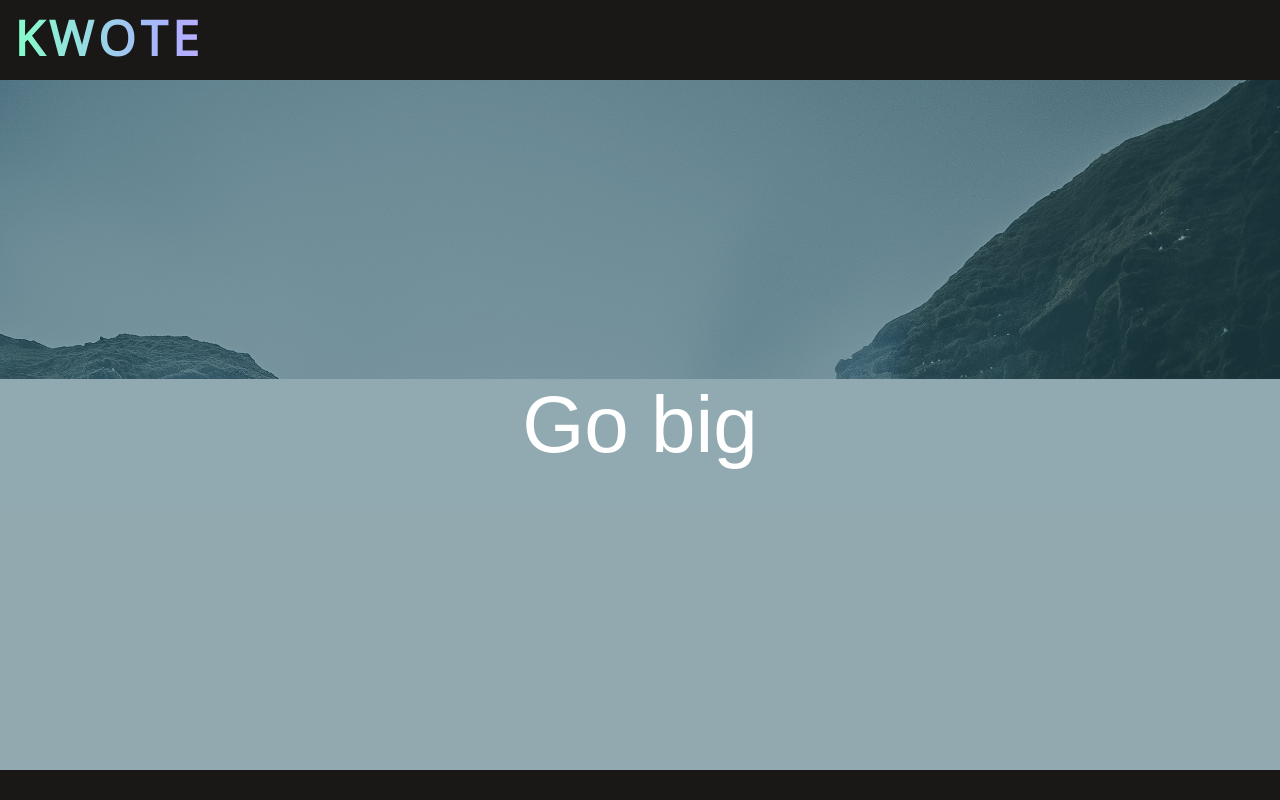
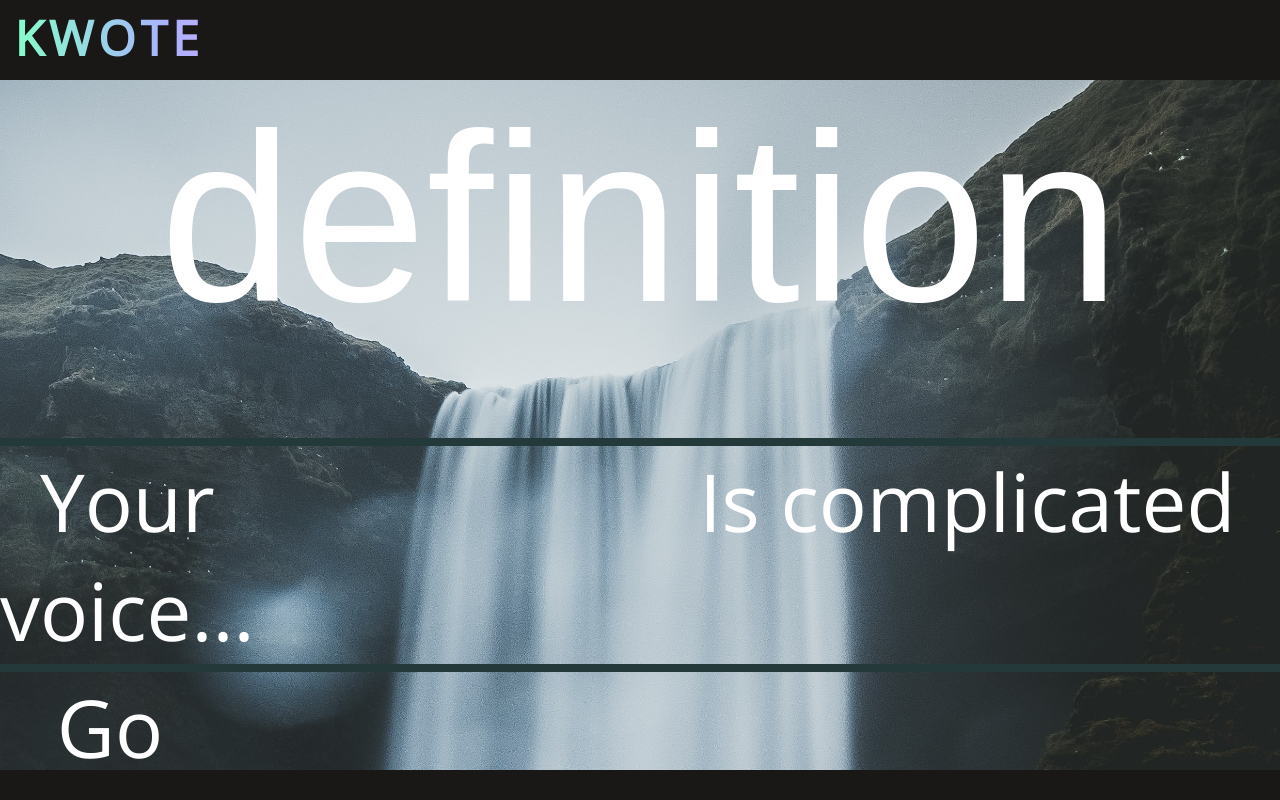
Before and after one commit to readinggaol/conceptSite, a plain HTML site: page index.html in a window 1280 px wide. Drawn offline with nearby package versions, Linux system fonts and the light colour scheme; a web font is replaced by a local one.

Commit message:
Tiles good. Fixed background. Letters working. Content boxes not so much.

```diff
--- a/conceptStyle.css
+++ b/conceptStyle.css
@@ -32,34 +32,78 @@ the whole page and holds the header/main/footer inside of it */
 }
 .body{
 	display: grid;
+	grid-gap: .5em;
 	grid-template-columns: 1fr;
-	background-color: rgba(13, 64, 80, 0.45);
+	grid-template-rows: 3fr 1fr 1fr 1fr;
+	overflow: scroll;
+	background-color: rgb(36, 57, 58);
 }
-/* BEFORE is a pseudo-element that creates a kind of ghost element
-By dropping the Z index before the background color and giving the
-background color an alpha value, you can create the filtered look */
-.body:before{
-	content:  '';
+.body div{
+	background-size: cover;
+	background-attachment: fixed;
+}
+.mainsplash{
 	background-image: url("koh.jpg");
-	background-size:cover;
-	position: relative;
-	top: 0;
-	left: 0;
-	width: 100%;
-	height: 100%;
-	z-index: -1;
-}
-.splash{
 	font-family: Mrs Sheppards, sans-serif;
 	text-align: center;
 	margin: 0;
 	padding: 0;
 	color: white;
-	display: absolute;
+	font-size: 15em;
+	transition: .8s;
+}
+.mainsplash p{
+	padding: 0;
+	margin: 0;
+}
+.hide{
+	opacity: 0;
+}
+#splashfade{
+	font-size: .25em;
+	font-family: Open Sans, sans-serif;
+	color: white;
+}
+
+@keyframes fadeIn {
+	from{opacity: 0;}
+	to{opacity: 1;}
+}
+.mainsplash:hover{
+	color: darkslategrey;
+	transform: color;
+}
+/* This applies an effect to the NEXT ELEMENT after the first */
+.mainsplash p:hover + .hide{
+	animation: fadeIn 2s;
+	animation-fill-mode: forwards;
+}
+.splash{
+	background-image: url("koh.jpg");
+	font-family: Mrs Sheppards, sans-serif;
+	text-align: center;
+	margin: 0;
+	padding: 0;
+	color: white;
+	background-color: rgba(13, 64, 80, .45);
+	grid-gap: 1em;
 	font-size: 5em;
-	background: rgba(0,0,0,0);
-	z-index: 999;
 }
+.splash p{
+	padding: 0;
+	margin: 0;
+}
+
+#content{
+	display: grid;
+	grid-gap: 5em;
+	grid-template-columns: 1fr 3fr;
+	font-family: Open Sans, sans-serif;
+}
+.prose{
+	font-size: 1em;
+}
+
 .footer{
 	background-color: rgb(26 23 23);
 }
--- a/index.html
+++ b/index.html
@@ -15,7 +15,16 @@
 				<h3 class="stamp">KWOTE</h3>
 			</div>
 			<div class="body">
-				<div class="splash">Go big</div>
+				<div class="mainsplash">
+					<p>definition</p>
+					<div id="splashfade" class="hide">Let's find some</div>
+				</div>
+				<div id="content" class="splash">
+					<p>Your voice...</p>
+					<p class="prose">Is complicated</p>
+				</div>
+				<div id="content" class="splash">Go big</div>
+				<div id="content" class="splash">Go big</div>
 			</div>
 			<div class="footer"></div>
 		</div>
```
